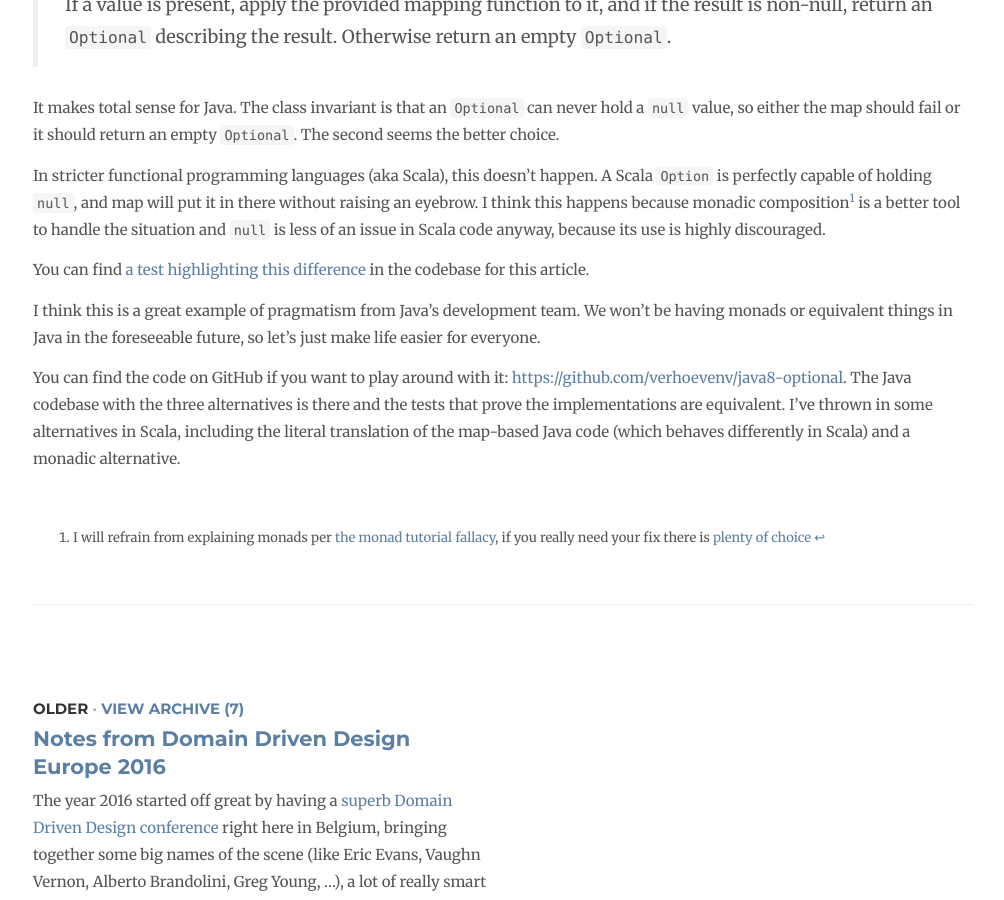
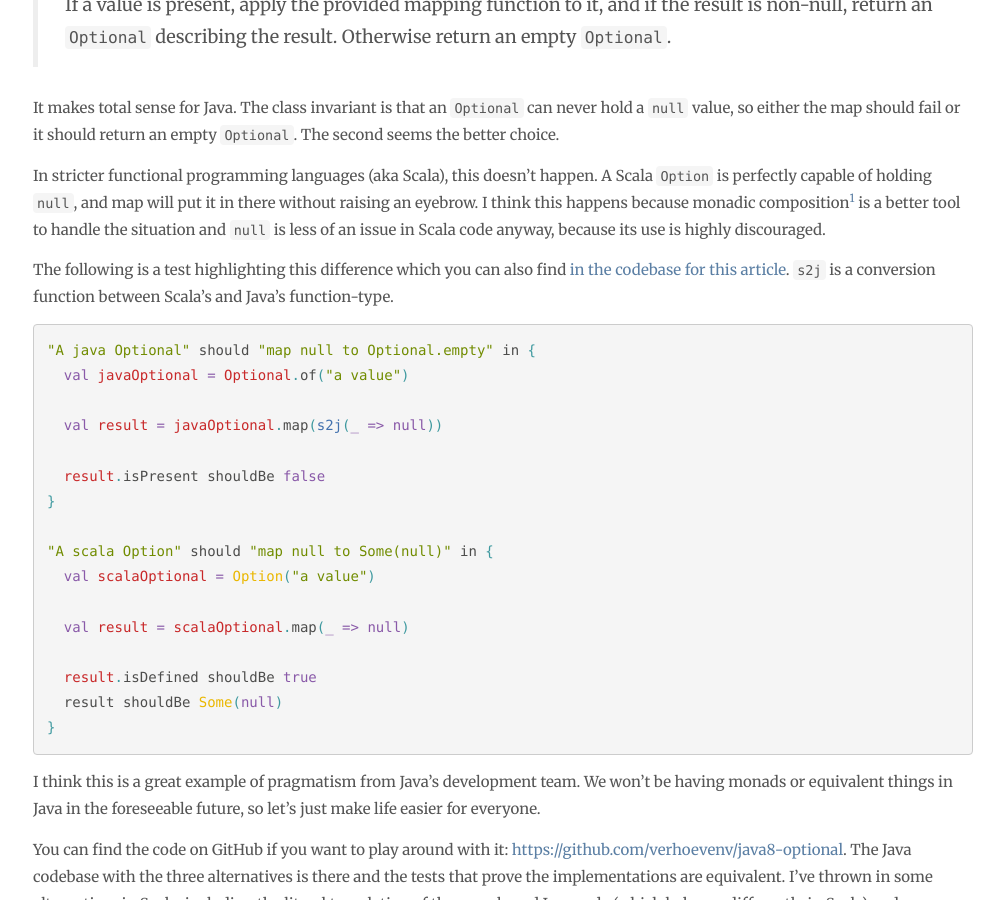
Before and after one commit to verhoevenv/verhoevenv.github.io, a Jekyll site: the page built from _posts/2016-08-30-TIL-Optional-map.md, in a window 1280 px wide and 900 px high, scrolled down 1319 px. Shown: the whole window, without its empty margins (137-1141 px from the left). Built offline with Jekyll 4.4.1, drawn with Linux system fonts in a browser that asks for light colours; nearby versions of some CDN libraries; comment, search, counter and statistics services are not loaded.

Commit message:
Add code of the test that shows the actual idea of the post.
People seem to miss the point...

```diff
--- a/_posts/2016-08-30-TIL-Optional-map.md
+++ b/_posts/2016-08-30-TIL-Optional-map.md
@@ -45,7 +45,25 @@ It makes total sense for Java. The class invariant is that an `Optional` can nev
 
 In stricter functional programming languages (aka Scala), this doesn't happen. A Scala `Option` is perfectly capable of holding `null`, and map will put it in there without raising an eyebrow. I think this happens because monadic composition[^1] is a better tool to handle the situation and `null` is less of an issue in Scala code anyway, because its use is highly discouraged.
 
-You can find [a test highlighting this difference](https://github.com/verhoevenv/java8-optional/blob/master/src/test/scala/com/github/verhoevenv/java8/optional/EssentialOptionalDifferenceSpec.scala) in the codebase for this article.
+The following is a test highlighting this difference which you can also find [in the codebase for this article](https://github.com/verhoevenv/java8-optional/blob/master/src/test/scala/com/github/verhoevenv/java8/optional/EssentialOptionalDifferenceSpec.scala). `s2j` is a conversion function between Scala's and Java's function-type.
+{% highlight scala %}
+"A java Optional" should "map null to Optional.empty" in {
+  val javaOptional = Optional.of("a value")
+
+  val result = javaOptional.map(s2j(_ => null))
+
+  result.isPresent shouldBe false
+}
+
+"A scala Option" should "map null to Some(null)" in {
+  val scalaOptional = Option("a value")
+
+  val result = scalaOptional.map(_ => null)
+
+  result.isDefined shouldBe true
+  result shouldBe Some(null)
+}
+{% endhighlight %}
 
 I think this is a great example of pragmatism from Java's development team. We won't be having monads or equivalent things in Java in the foreseeable future, so let's just make life easier for everyone.
 
```
